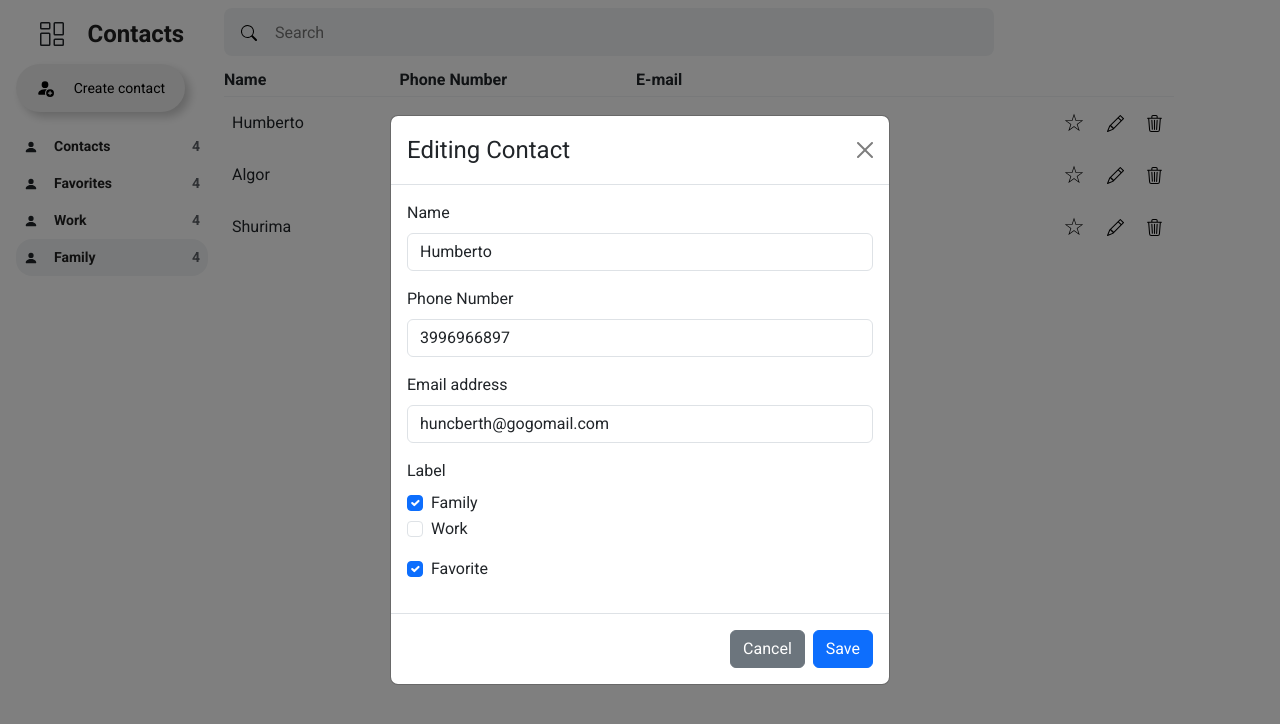
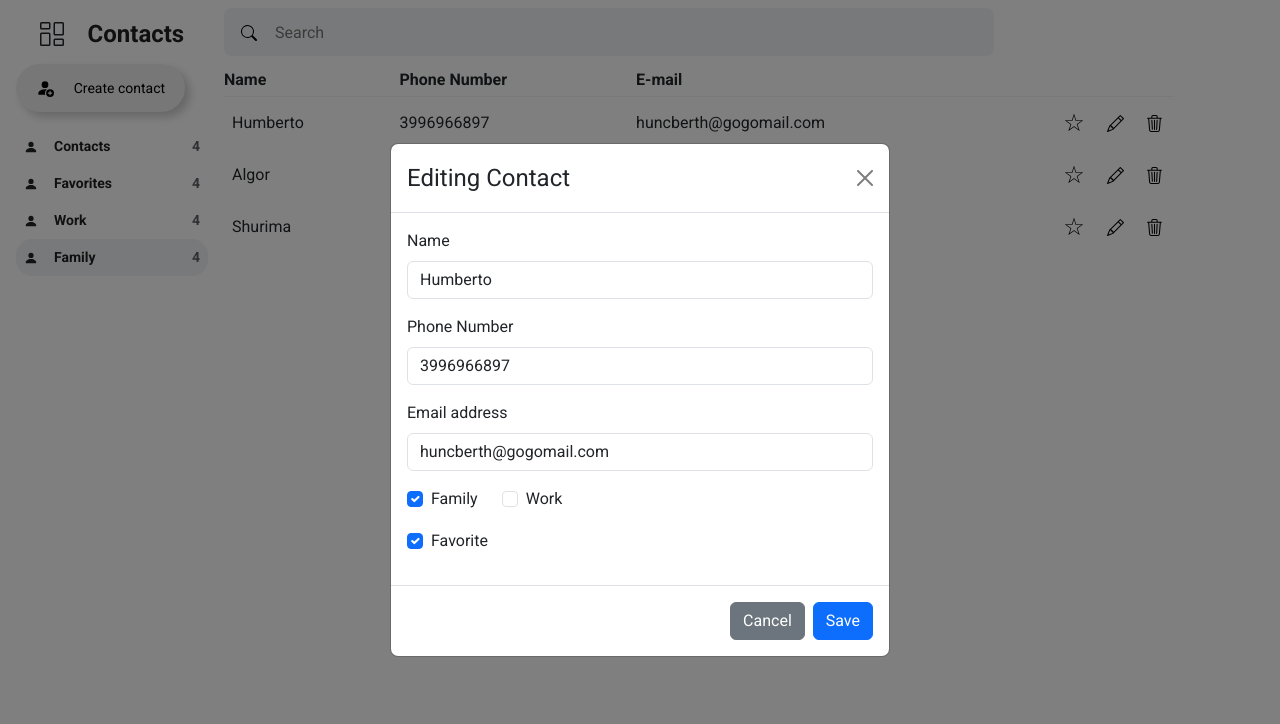
Before and after one commit to histereogenik/contact-list, a React (Create React App) app: page / in a window 1280 px wide. Both pictures are taken after a click on the button 1115 px from the left and 123 px from the top of the page. Shown: the top 724 px of the page. Built offline with nearby package versions, Linux system fonts and the light colour scheme.

Commit message:
adjusting the modal css

```diff
--- a/src/components/ModalEdit/index.tsx
+++ b/src/components/ModalEdit/index.tsx
@@ -1,11 +1,12 @@
 import { useState, useEffect } from 'react'
 import { useDispatch } from 'react-redux'
 
-import { Button, Modal, ModalProps, Form, InputGroup } from 'react-bootstrap'
+import { Button, Modal, ModalProps, Form } from 'react-bootstrap'
 
 import { editContact } from '../../store/reducers/contact'
 import * as enums from '../../utils/enums/LabelEnum'
 import ContactClass from '../../models/ContactClass'
+import { LabelContainer, MyForm } from './styles'
 
 type ModalEditProps = {
   onHide: () => void
@@ -77,7 +78,7 @@ const ModalEdit: React.FC<ModalProps & ModalEditProps> = ({
         </Modal.Title>
       </Modal.Header>
       <Modal.Body>
-        <Form>
+        <MyForm>
           <Form.Group className="mb-3" controlId="contactName">
             <Form.Label>Name</Form.Label>
             <Form.Control
@@ -105,21 +106,36 @@ const ModalEdit: React.FC<ModalProps & ModalEditProps> = ({
               onChange={(e) => setNewEmail(e.target.value)}
             />
           </Form.Group>
-          <Form.Group className="mb-3" controlId="label">
-            <Form.Label>Label</Form.Label>
+          <LabelContainer>
+            <Form.Group className="mb-3" controlId="family">
               <Form.Check
                 type="checkbox"
                 label="Family"
                 checked={newLabel === enums.LabelEnum.FAMILY}
-              onChange={() => setNewLabel(enums.LabelEnum.FAMILY)}
+                onChange={() =>
+                  setNewLabel(
+                    newLabel === enums.LabelEnum.FAMILY
+                      ? enums.LabelEnum.ANY
+                      : enums.LabelEnum.FAMILY
+                  )
+                }
               />
+            </Form.Group>
+            <Form.Group className="mb-3" controlId="work">
               <Form.Check
                 type="checkbox"
                 label="Work"
                 checked={newLabel === enums.LabelEnum.WORK}
-              onChange={() => setNewLabel(enums.LabelEnum.WORK)}
+                onChange={() =>
+                  setNewLabel(
+                    newLabel === enums.LabelEnum.WORK
+                      ? enums.LabelEnum.ANY
+                      : enums.LabelEnum.WORK
+                  )
+                }
               />
             </Form.Group>
+          </LabelContainer>
           <Form.Group className="mb-3" controlId="favorite">
             <Form.Check
               type="checkbox"
@@ -128,7 +144,7 @@ const ModalEdit: React.FC<ModalProps & ModalEditProps> = ({
               onChange={() => setNewFavorite(!newFavorite)}
             />
           </Form.Group>
-        </Form>
+        </MyForm>
       </Modal.Body>
       <Modal.Footer>
         <Button variant="secondary" onClick={onHide}>
--- /dev/null
+++ b/src/components/ModalEdit/styles.ts
@@ -0,0 +1,16 @@
+import styled from 'styled-components'
+import { Form } from 'react-bootstrap'
+
+export const LabelContainer = styled.div`
+  display: flex;
+  align-items: center;
+  justify-content: flex-start;
+
+  label {
+    margin-right: 24px;
+  }
+`
+
+export const MyForm = styled(Form)`
+  user-select: none;
+`
```
Lines whose indentation alone changed are shown as unchanged.
